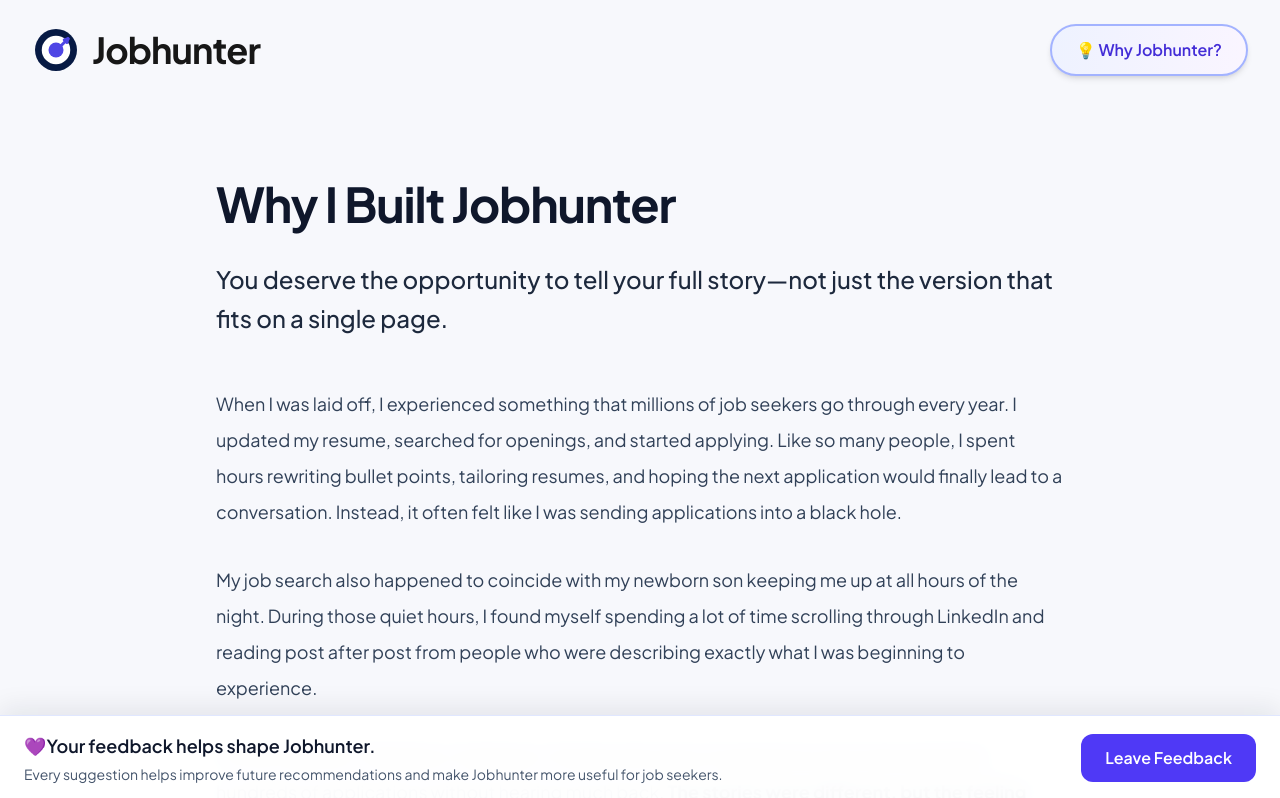
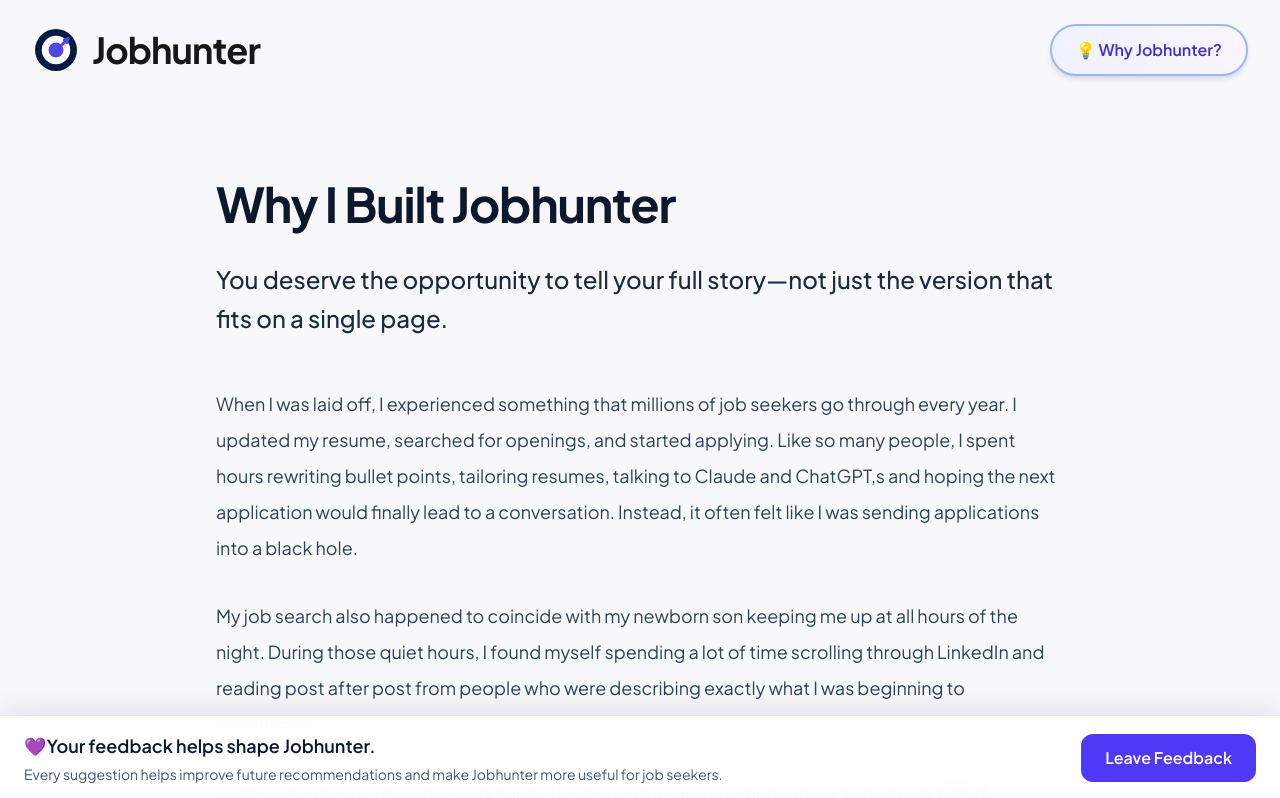
Before and after one commit to kahanjoshua-cpu/jobhunter, a Next.js app: page /why-jobhunter in a window 1280 px wide. Shown: the top 798 px of the page. Built offline with nearby package versions, Linux system fonts and the light colour scheme.

Commit message:
Refine Why Jobhunter messaging

```diff
--- a/app/why-jobhunter/page.tsx
+++ b/app/why-jobhunter/page.tsx
@@ -21,7 +21,7 @@ export default function WhyJobhunterPage() {
             When I was laid off, I experienced something that millions of job
             seekers go through every year. I updated my resume, searched for
             openings, and started applying. Like so many people, I spent hours
-            rewriting bullet points, tailoring resumes, and hoping the next
+            rewriting bullet points, tailoring resumes, talking to Claude and ChatGPT,s and hoping the next
             application would finally lead to a conversation. Instead, it often
             felt like I was sending applications into a black hole.
           </p>
```
